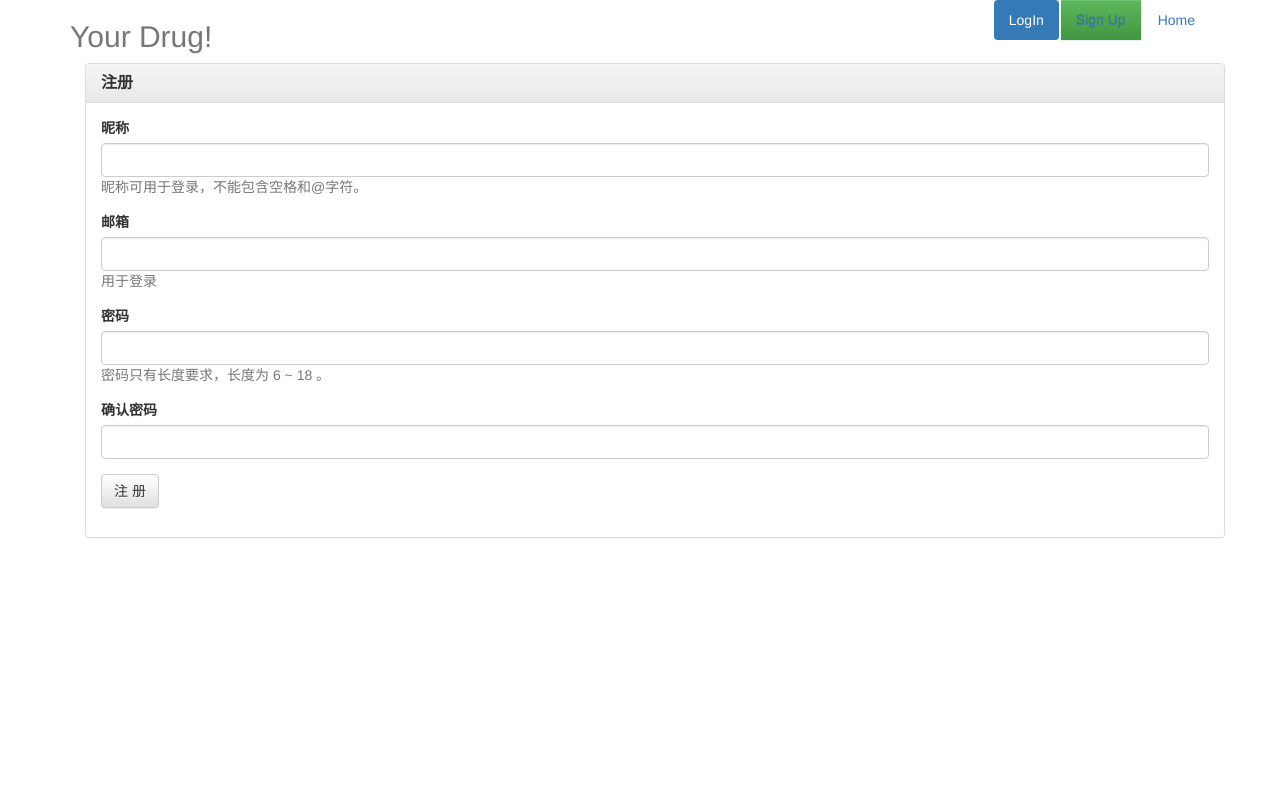
After one commit to jaean1993/drug_recommendation_system, a Django app: page /register/ in a window 1280 px wide. The commit adds this page. Run offline with Django 3.2, Linux system fonts and the light colour scheme; some libraries are stand-ins or nearby versions.

Commit message:
user system

```diff
--- a/website/drugweb/templates/drugweb/result.html
+++ b/website/drugweb/templates/drugweb/result.html
@@ -4,7 +4,8 @@
     <link rel="stylesheet" href="https://maxcdn.bootstrapcdn.com/bootstrap/3.3.7/css/bootstrap-theme.min.css" integrity="sha384-rHyoN1iRsVXV4nD0JutlnGaslCJuC7uwjduW9SVrLvRYooPp2bWYgmgJQIXwl/Sp" crossorigin="anonymous">
 </head>
 <body>
-<div class="container">
+{% extends "nav.html" %}
+{% block content %}
 <div class="jumbotron">
     <h2>Result</h2>
 
@@ -24,6 +25,6 @@
 
     </div>
     </div>
-</div>
+{% endblock %}
 </body>
 </html>
--- /dev/null
+++ b/website/drugweb/templates/nav.html
@@ -0,0 +1,20 @@
+<!--<div class="header clearfix">-->
+
+<div class="container">
+    <nav>
+          <ul class="nav nav-pills pull-right">
+              {% if not user.is_authenticated %}
+            <li role="presentation" class="active"><a href="/accounts/login/">LogIn</a></li>
+              <li role="presentation" class="btn-success"><a href="/register/">Sign Up</a></li>
+              {% else %}
+              <li role="presentation" class="active"><a href="/accounts/login/">Illness History</a></li>
+              <li role="presentation" class="btn-warning"><a href="/accounts/logout/">Log Out</a></li>
+              {% endif %}
+            <li role="presentation"><a href="/drugweb">Home</a></li>
+          </ul>
+        </nav>
+        <h2 class="text-muted">Your Drug!</h2>
+{% block content %}
+    {% endblock %}
+    </div>
+<!--</div>-->
--- /dev/null
+++ b/website/drugweb/templates/register.html
@@ -0,0 +1,66 @@
+<html>
+<head>
+    <link rel="stylesheet" href="https://maxcdn.bootstrapcdn.com/bootstrap/3.3.7/css/bootstrap.min.css" integrity="sha384-BVYiiSIFeK1dGmJRAkycuHAHRg32OmUcww7on3RYdg4Va+PmSTsz/K68vbdEjh4u" crossorigin="anonymous">
+    <link rel="stylesheet" href="https://maxcdn.bootstrapcdn.com/bootstrap/3.3.7/css/bootstrap-theme.min.css" integrity="sha384-rHyoN1iRsVXV4nD0JutlnGaslCJuC7uwjduW9SVrLvRYooPp2bWYgmgJQIXwl/Sp" crossorigin="anonymous">
+</head>
+<body>
+{% extends 'nav.html' %}
+
+{% block content %}
+<div class="container">
+  {% if form.non_field_errors %}
+  <div class="messages">
+    <div class="alert alert-warning alert-dismissible" role="alert">
+      <button type="button" class="close" data-dismiss="alert" aria-label="Close"><span aria-hidden="true">&times;</span></button>
+      {{ form.non_field_errors }}
+    </div>
+  </div>
+  {% endif %}
+  <div class="register center-block">
+    <div class="panel panel-default">
+      <div class="panel-heading">
+        <h3 class="panel-title"><strong>注册</strong></h3>
+      </div>
+      <div class="panel-body">
+        <form action="/drugweb/" method="post">{% csrf_token %}
+          <div class="form-group {% if form.username.errors %} has-error {% endif %}">
+            <label for="">{{ form.username.label }}</label>
+            {% if form.username.errors %}
+            <span class="text-danger pull-right">{{ form.username.errors }}</span>
+            {% endif %}
+            {{ form.username }}
+            <p class="text-muted">{{ form.username.help_text }}</p>
+          </div>
+          <div class="form-group {% if form.email.errors %} has-error {% endif %}">
+            <label for="">{{ form.email.label }}</label>
+            {% if form.email.errors %}
+            <span class="text-danger pull-right">{{ form.email.errors }}</span>
+            {% endif %}
+            {{ form.email }}
+            <p class="text-muted">{{ form.email.help_text }}</p>
+          </div>
+          <div class="form-group {% if form.password.errors %} has-error {% endif %}">
+            <label for="">{{ form.password.label }}</label>
+            {% if form.password.errors %}
+            <span class="text-danger pull-right">{{ form.password.errors }}</span>
+            {% endif %}
+            {{ form.password }}
+            <p class="text-muted">{{ form.password.help_text }}</p>
+          </div>
+          <div class="form-group {% if form.confirm_password.errors %} has-error {% endif %}">
+            <label for="">{{ form.confirm_password.label }}</label>
+            {% if form.confirm_password.errors %}
+            <span class="text-danger pull-right">{{ form.confirm_password.errors }}</span>
+            {% endif %}
+            {{ form.confirm_password }}
+          </div>
+          <button type="submit" class="btn btn-default">注 册</button>
+        </form>
+      </div>
+    </div>
+  </div>
+</div>
+{% endblock %}
+</body>
+
+</html>
--- a/website/drugweb/views.py
+++ b/website/drugweb/views.py
@@ -32,7 +32,7 @@ def result(request):
     # x = popularity * rating
     # m =  popularity * rating / popularity of all
     global m
-    print m
+
     if(m == 0):
         m = weightedAverage()
     temp_list = []
--- /dev/null
+++ b/website/website/forms.py
@@ -0,0 +1,68 @@
+#!/usr/bin/env python
+# coding=utf-8
+from django.contrib.auth.models import User
+from django import forms
+
+
+class RegisterForm(forms.Form):
+    username = forms.CharField(
+        label=u'昵称',
+        help_text=u'昵称可用于登录，不能包含空格和@字符。',
+        max_length=20,
+        initial='',
+        widget=forms.TextInput(attrs={'class': 'form-control'}),
+    )
+
+    email = forms.EmailField(
+        label=u'邮箱',
+        help_text=u'用于登录',
+        max_length=50,
+        initial='',
+        widget=forms.TextInput(attrs={'class': 'form-control'}),
+    )
+
+    password = forms.CharField(
+        label=u'密码',
+        help_text=u'密码只有长度要求，长度为 6 ~ 18 。',
+        min_length=6,
+        max_length=18,
+        widget=forms.PasswordInput(attrs={'class': 'form-control'}),
+    )
+
+    confirm_password = forms.CharField(
+        label=u'确认密码',
+        min_length=6,
+        max_length=18,
+        widget=forms.PasswordInput(attrs={'class': 'form-control'}),
+    )
+
+    def clean_username(self):
+        username = self.cleaned_data['username']
+        if ' ' in username or '@' in username:
+            raise forms.ValidationError(u'昵称中不能包含空格和@字符')
+        res = User.objects.filter(username=username)
+        if len(res) != 0:
+            raise forms.ValidationError(u'此昵称已经注册，请重新输入')
+        return username
+
+    def clean_email(self):
+        email = self.cleaned_data['email']
+        res = User.objects.filter(email=email)
+        if len(res) != 0:
+            raise forms.ValidationError(u'此邮箱已经注册，请重新输入')
+        return email
+
+    def clean(self):
+        cleaned_data = super(RegisterForm, self).clean()
+        password = cleaned_data.get('password')
+        confirm_password = cleaned_data.get('confirm_password')
+        if password and confirm_password:
+            if password != confirm_password:
+                raise forms.ValidationError(u'两次密码输入不一致，请重新输入')
+
+    def save(self):
+        username = self.cleaned_data['username']
+        email = self.cleaned_data['email']
+        password = self.cleaned_data['password']
+        user = User.objects.create_user(username, email, password)
+        user.save()
--- a/website/website/settings.py
+++ b/website/website/settings.py
@@ -56,7 +56,7 @@ ROOT_URLCONF = 'website.urls'
 TEMPLATES = [
     {
         'BACKEND': 'django.template.backends.django.DjangoTemplates',
-        'DIRS': [],
+        'DIRS': [os.path.join(BASE_DIR,'templates')],
         'APP_DIRS': True,
         'OPTIONS': {
             'context_processors': [
@@ -124,3 +124,4 @@ USE_TZ = True
 # https://docs.djangoproject.com/en/1.10/howto/static-files/
 
 STATIC_URL = '/static/'
+LOGIN_REDIRECT_URL = '/drugweb/'
--- a/website/website/urls.py
+++ b/website/website/urls.py
@@ -15,9 +15,13 @@ Including another URLconf
 """
 from django.conf.urls import include, url
 from django.contrib import admin
+from django.contrib.auth.views import login
+from views import RegisterView
 
 urlpatterns = [
     url(r'^drugweb/', include('drugweb.urls')),
     url(r'^admin/', admin.site.urls),
-    url(r'^accounts/', include('users.urls')),
+    url(r'^accounts/', include('django.contrib.auth.urls')),
+    url(r'^accounts/login/$', login, name='login'),
+    url(r'^register/$', RegisterView.as_view(), name='register'),
 ]
--- /dev/null
+++ b/website/website/views.py
@@ -0,0 +1,19 @@
+from django.core.urlresolvers import reverse_lazy
+from django.views.generic.edit import FormView
+from django.contrib.auth import authenticate, login
+
+
+from forms import RegisterForm
+
+class RegisterView(FormView):
+    template_name = 'register.html'
+    form_class = RegisterForm
+    success_url = reverse_lazy('drugweb')
+
+    def form_valid(self, form):
+        form.save()
+        username = form.cleaned_data.get('username')
+        password = form.cleaned_data.get('password')
+        user = authenticate(username=username, password=password)
+        login(self.request, user)
+        return super(RegisterView, self).form_valid(form)
```
Also changed, not shown: website/drugweb/templates/drugweb/index.html (+6 -2 lines), website/drugweb/templates/registration/login.html (added, +46 -0 lines), website/drugweb/templatetags/myfilters.py (added, +10 -0 lines), website/drugweb/templatetags/__init__.py (added), 7 other files.
